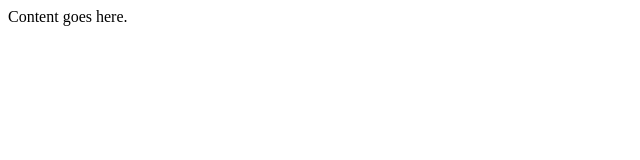
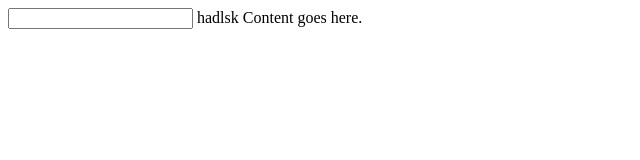
Before and after one commit to flynndoesstuff/Pages-demo, a plain HTML site: page index.html in a window 1280 px wide. Shown: the whole page, without its empty margins (0-640 px from the left). Drawn offline with Linux system fonts and the light colour scheme.

Commit message:
Update index.html

```diff
--- a/index.html
+++ b/index.html
@@ -6,6 +6,7 @@
 <meta name="keywords" content="html tutorial template">
 </head>
 <body>
+<input> hadlsk </input>
 Content goes here.
 </body>
 </html>
```
